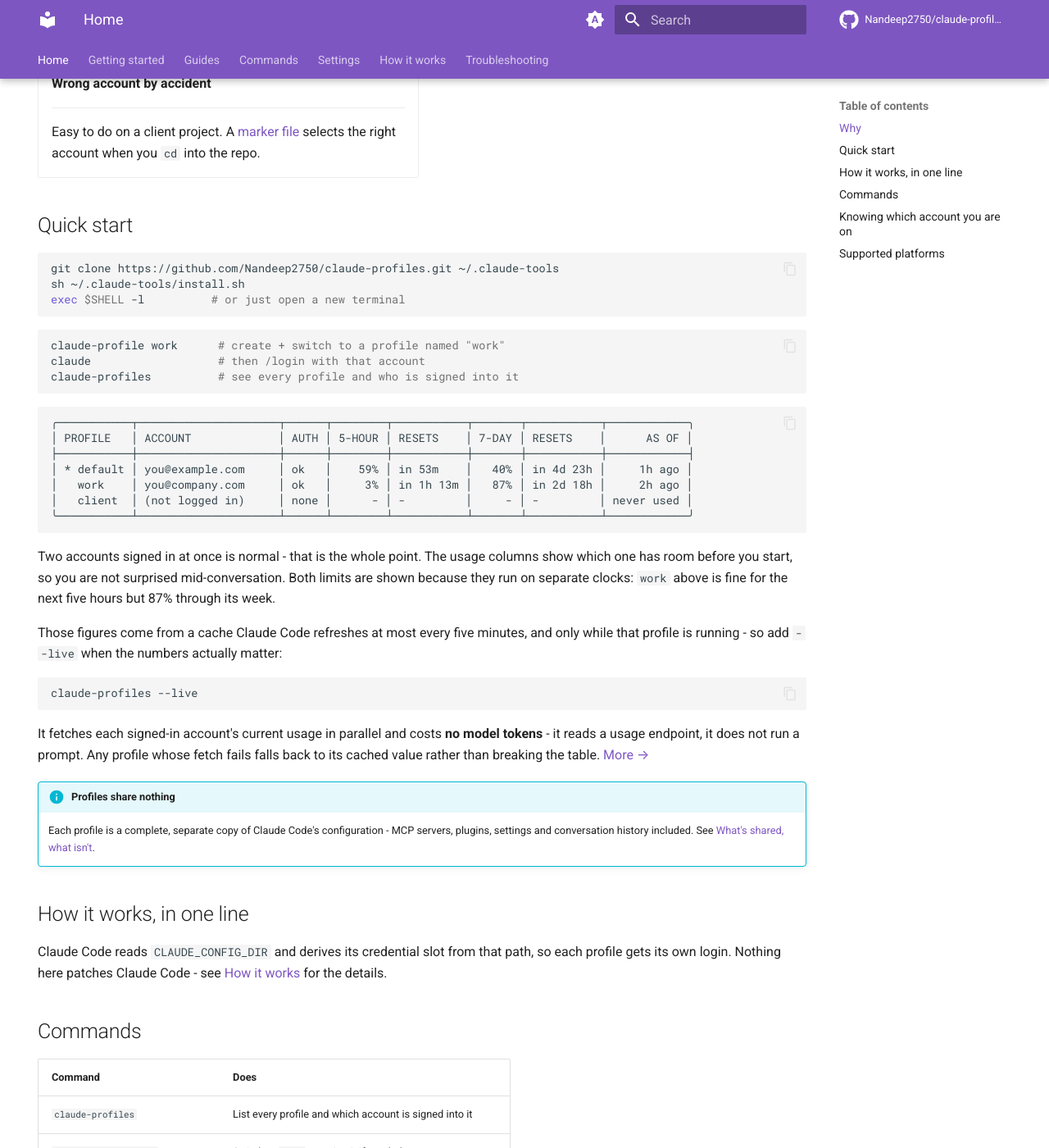
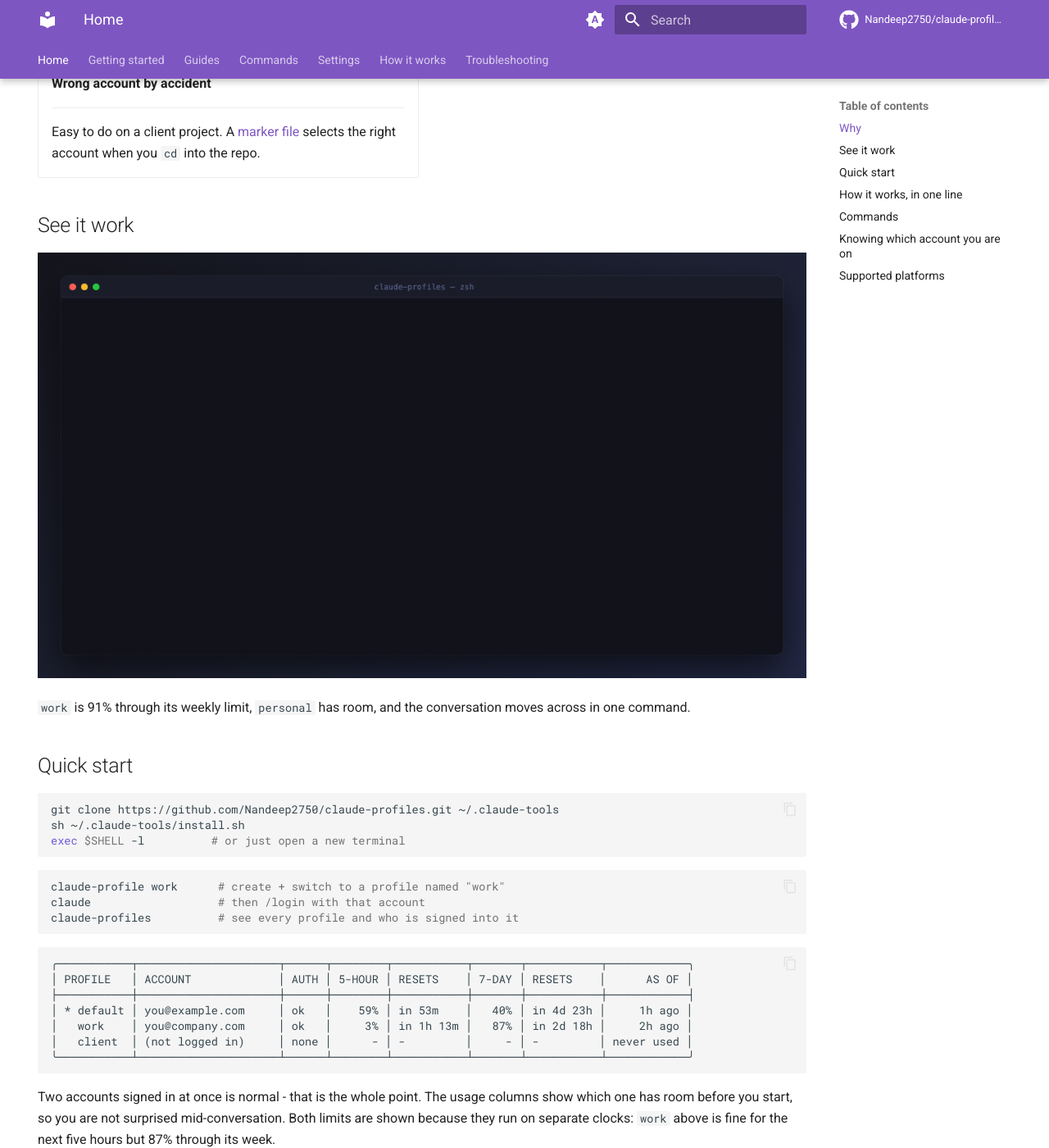
Before and after one commit to Nandeep2750/claude-profiles, an MkDocs documentation site: the page built from docs/index.md, in a window 1280 px wide and 1400 px high, scrolled down 1122 px. Shown: the whole window at 82% size. Built offline with MkDocs 1.6.1 and Material for MkDocs 9.7.7, drawn with Linux system fonts in a browser that asks for light colours; comment, search, counter and statistics services are not loaded.

Commit message:
docs: add an animated demo of the workflow
A still shows the table; it does not show the decision. The demo runs the
real sequence - claude-profiles finds work 91% through its weekly limit,
claude-best points at the account with room, claude-handoff moves the
conversation there - which is the whole argument for the tool in ten
seconds.

The terminal output is genuine, captured by running the commands against
dummy profiles, so the alignment, colours and wording match what a user
actually sees. Only the typing and timing are staged.

109 KB, on the README, the documentation home, and the handoff guide
where it replaces the still.

```diff
--- a/docs/index.md
+++ b/docs/index.md
@@ -48,6 +48,13 @@
     selects the right account when you `cd` into the repo.
 
 </div>
+
+## See it work
+
+![Running claude-profiles to see two accounts and their limits, claude-best to find the one with room, then claude-handoff to move the conversation there](assets/demo.gif)
+
+`work` is 91% through its weekly limit, `personal` has room, and the
+conversation moves across in one command.
 
 ## Quick start
 
```
Also changed, not shown: CHANGELOG.md (+13 -0 lines), README.md (+7 -0 lines), docs/guides/handoff.md (+1 -1 lines), docs/assets/demo.gif (added), 1 other file.
